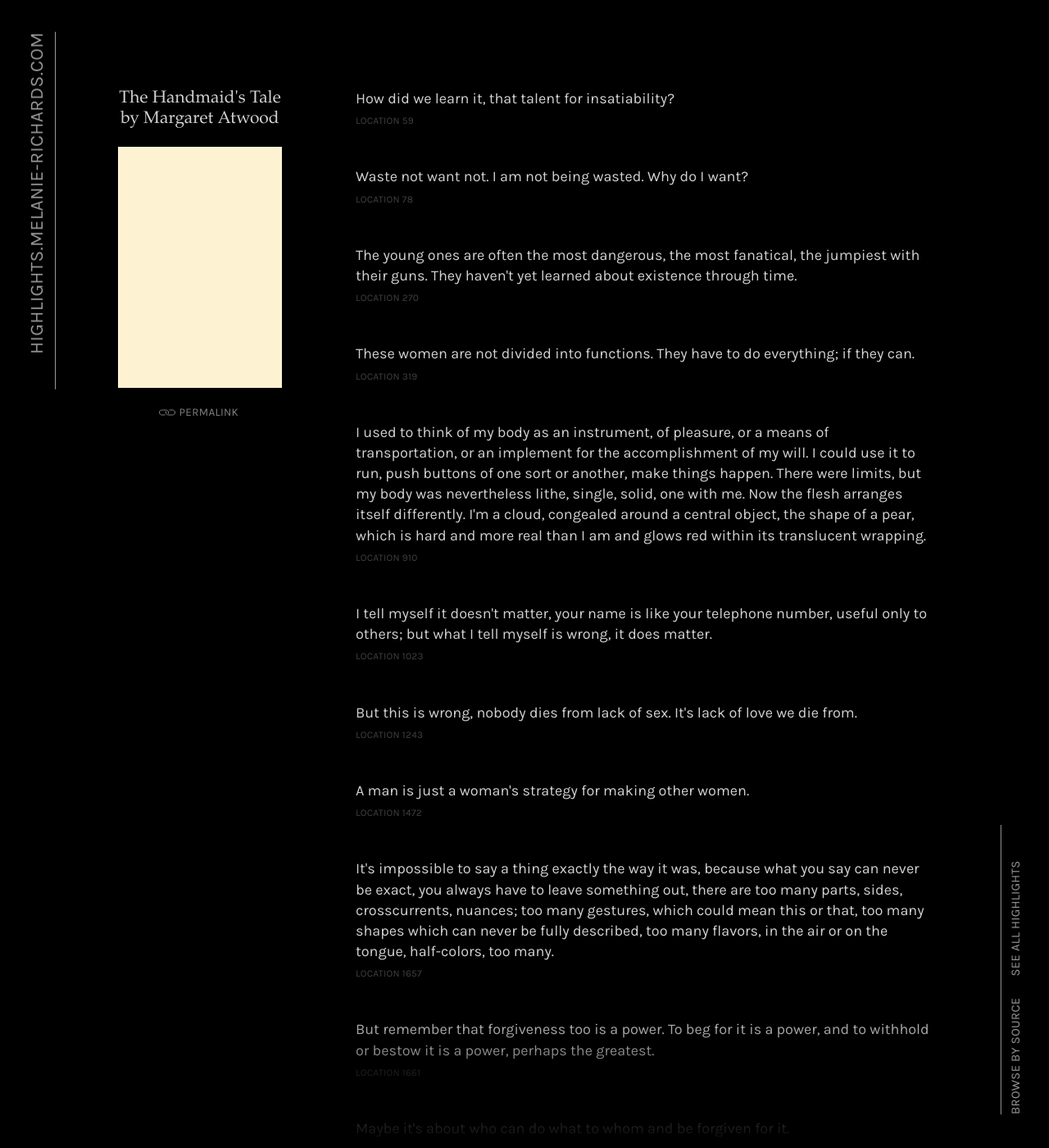
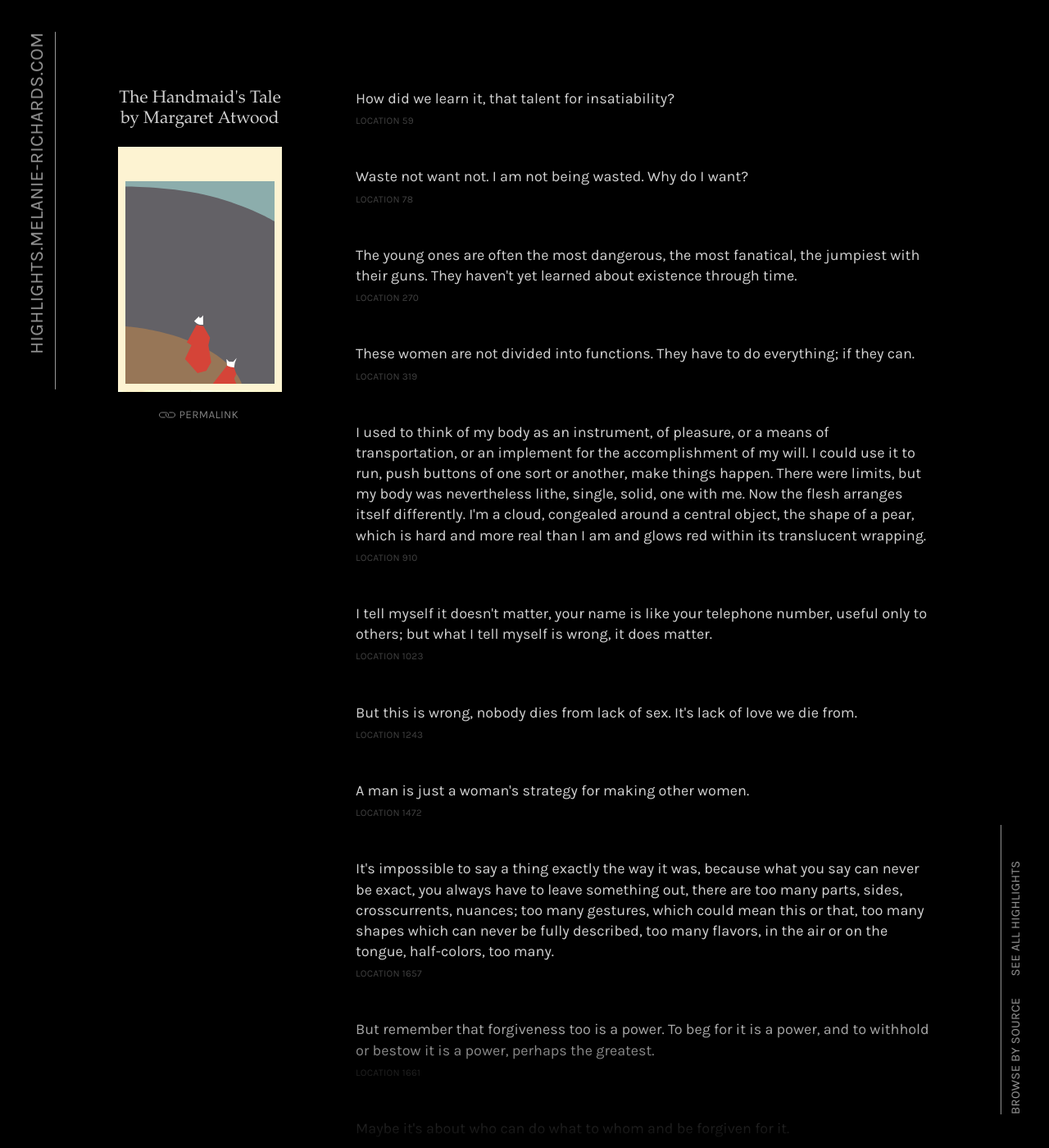
Before and after one commit to melanierichards/highlights, a Jekyll site: the page built from all/index.html, in a window 1280 px wide and 1400 px high. Shown: the whole window at 82% size. Built offline with Jekyll 4.4.1, drawn with Linux system fonts in a browser that asks for light colours; some web fonts are replaced; the list of posts is cut into pages by our own code.

Commit message:
Add cover images

```diff
--- a/_includes/post-contents.html
+++ b/_includes/post-contents.html
@@ -3,12 +3,15 @@
   <div class="source__info">
     {% if individualPost %}
       <h1 class="source__title"><span class="source__title-small">Highlights from</span> {{ post.title }} by {{ post.author }}</h1>
+      <div class="source__image">
+        {% include svgs/{{ post.source }}.svg %}
+      </div>
     {% else %}
       <h2 class="source__title">{{ post.title }} by {{ post.author }}</h2>
+      <a href="{{ post.url}}" class="source__image" data-bgSrc="/assets/images/covers/{{ post.source }}.jpg">
+        {% include svgs/{{ post.source }}.svg %}
+      </a>
     {% endif %}
-    <div class="source__image">
-      {% include svgs/abstract-handmaids-tale.svg %}
-    </div>
     {% unless individualPost %}
       <a href="{{ post.url}}" class="permalink highlight__link">Permalink</a>
     {% endunless %}
--- a/assets/_sass/source.scss
+++ b/assets/_sass/source.scss
@@ -36,7 +36,21 @@
 }
 
 .source__image {
+  display: inline-block;
   margin: 0 auto $margin-xs;
+  background-repeat: no-repeat;
+  background-position: 0 0;
+  background-size: 200px auto;
+
+  svg {
+    transition: opacity 400ms;
+  }
+}
+
+a.source__image:hover {
+  svg {
+    opacity: 0;
+  }
 }
 
 .highlights {
--- a/assets/js/scripts.js
+++ b/assets/js/scripts.js
@@ -1,3 +1,11 @@
+// Load hi-fi covers
+var covers = document.querySelectorAll('.source__image');
+for (var i = 0; i < covers.length; i++) {
+  if (covers[i].hasAttribute('data-bgSrc')) {
+    covers[i].style.backgroundImage = 'url("' + covers[i].getAttribute('data-bgSrc') + '")';
+  }
+}
+
 // Make highlight stand out when permalinked
 var activateHighlight = function(hash) {
   var highlight = document.getElementById(hash);
```
Also changed, not shown: _includes/svgs/abstract-handmaids-tale.svg (deleted), _includes/svgs/deep-work.svg (added), _includes/svgs/handmaids-tale.svg (added), _includes/svgs/interview-with-the-vampire.svg (added), _includes/svgs/life-after-life.svg (added), _includes/svgs/shrill.svg (added), _includes/svgs/the-color-purple.svg (added), _includes/svgs/ux-strategy.svg (added), _includes/svgs/you-cant-touch-my-hair.svg (added), assets/images/covers/deep-work.jpg (added), assets/images/covers/handmaids-tale.jpg (added), assets/images/covers/interview-with-the-vampire.jpg (added), assets/images/covers/life-after-life.jpg (added), assets/images/covers/shrill.jpg (added), 3 more files.
